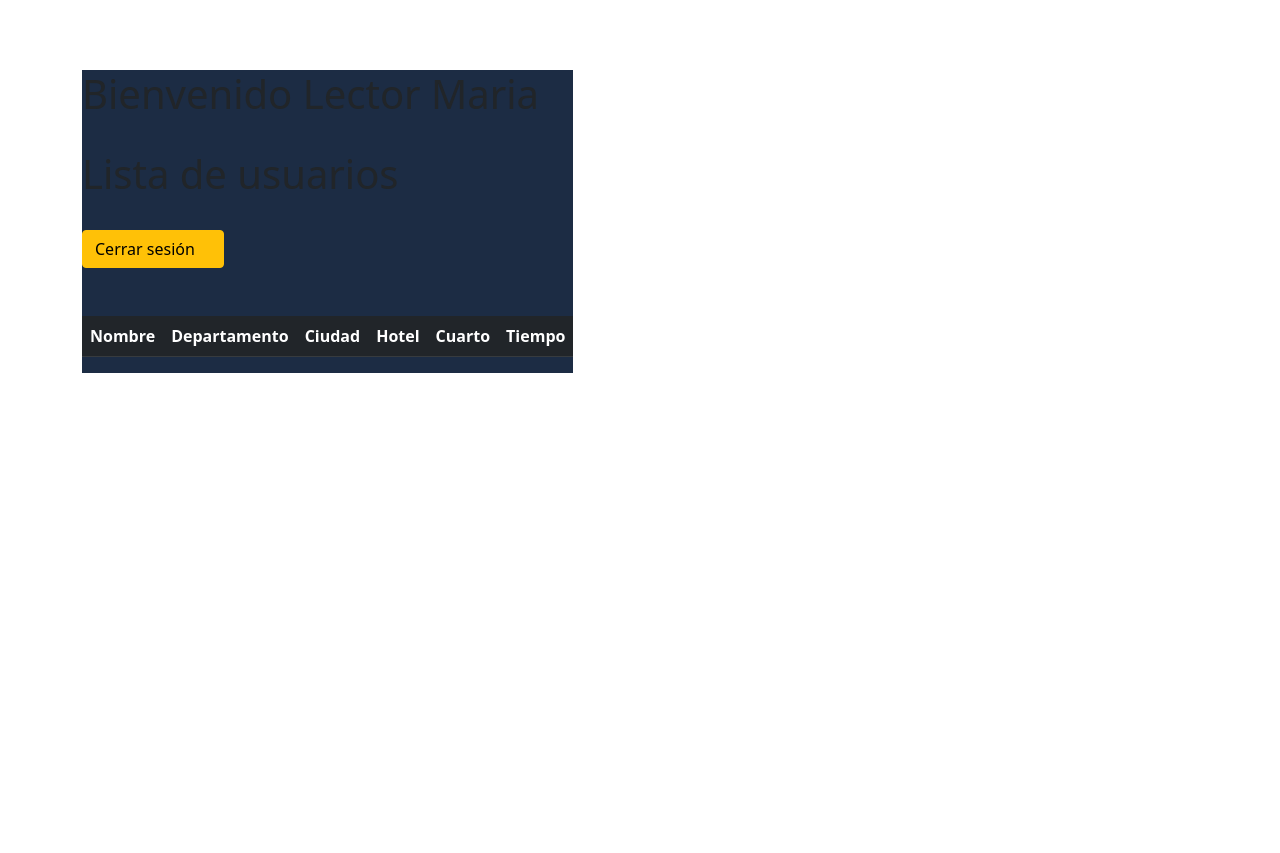
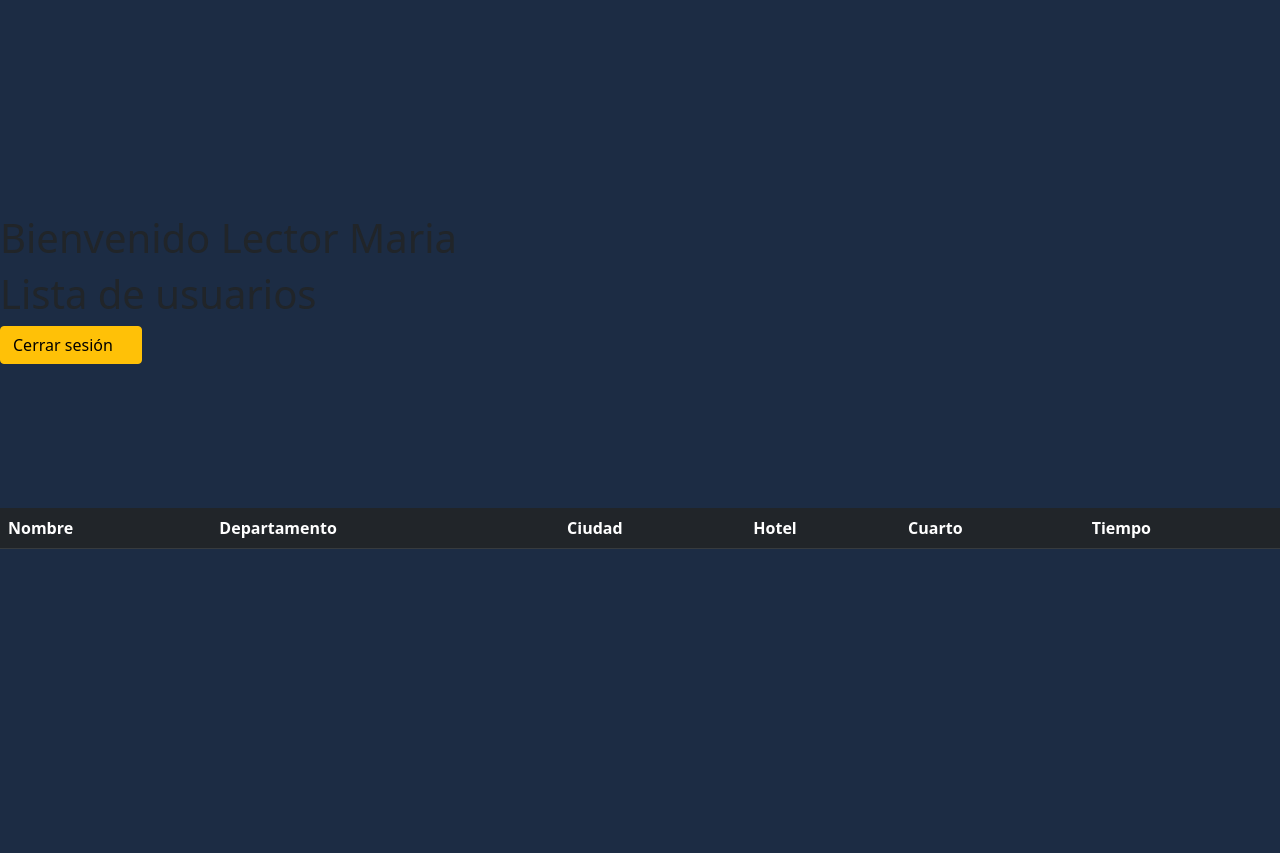
Before and after one commit to JhosepFranzQuintana/HOTEL-CRUD, a PHP site: page /views/lector.php in a window 1280 px wide. Before the commit the page ends 373 px from the top, so only its background shows below. Run offline with PHP 8.4, Linux system fonts and the light colour scheme; a user stored in the database is signed in; data that the repository does not hold is empty; some libraries are stand-ins or nearby versions; some web fonts are replaced.

Commit message:
cambios de cliente css

```diff
--- a/hoteles/css/styles.css
+++ b/hoteles/css/styles.css
@@ -5,6 +5,7 @@
 
 .body {
     background-color: #1C2C44;
+
 }
 
 
@@ -40,7 +41,7 @@
 
 .hero {
     display: flex;
-
+    flex-direction: column;
     justify-content: center;
 }
 
--- a/hoteles/views/lector.php
+++ b/hoteles/views/lector.php
@@ -25,7 +25,7 @@ $usuarios = $conn->query($sqlusuarios)
 ?>
 
 <!DOCTYPE html>
-<html lang="en">
+<html lang="es">
 
 <head>
     <meta charset="UTF-8">
@@ -39,38 +39,29 @@ $usuarios = $conn->query($sqlusuarios)
     <title>Usuarios</title>
 </head>
 
-<div class="container is-fluid">
+
+<body class="body">
+
+  	<section class="hero">
+        <div>
+            <div>
+                <h1>Bienvenido Lector <?php echo $_SESSION['nombre']; ?></h1>
+            </div>
+            <div>
+                <h1>Lista de usuarios</h1>
+            </div>
+        </div>
+
+        <div>
+            <a class="btn btn-warning" href="../includes/_sesion/cerrarSesion.php">Cerrar sesión
+              <i class="fa fa-power-off" aria-hidden="true"></i>
+            </a>
+        </div>
 
 
 
-
-<div class="body">
-  		<h1>Bienvenido Lector <?php echo $_SESSION['nombre']; ?></h1>
-      <br>
-		<h1>Lista de usuarios</h1>
-    <br>
-		<div>
-
-      <a class="btn btn-warning" href="../includes/_sesion/cerrarSesion.php">Cerrar sesión
-      <i class="fa fa-power-off" aria-hidden="true"></i>
-       </a>
-
-		</div>
-		<br>
-
-
-
-
-           <br>
-
-
-			</form>
-
-
-
+        <section>
               <table class="table table-striped table-dark " id= "table_id">
-
-
                     <thead>
                       <tr>
                         <th>Nombre</th>
@@ -79,7 +70,6 @@ $usuarios = $conn->query($sqlusuarios)
                         <th>Hotel</th>
                         <th>Cuarto</th>
                         <th>Tiempo</th>
-
                       </tr>
                     </thead>
                     <tbody>
@@ -91,18 +81,21 @@ $usuarios = $conn->query($sqlusuarios)
                                 <td><?= $row['id_hotel']; ?></td>
                                 <td><?= $row['id_cuarto']; ?></td>
                                 <td><?= $dir . $row['id_tiempo']; ?></td>
-
                             </tr>
                         <?php } ?>
                     </tbody>
+              </table>
+          </section>
+    </section>
+
+
+      <script src="https://code.jquery.com/jquery-3.6.0.min.js" integrity="sha256-/xUj+3OJU5yExlq6GSYGSHk7tPXikynS7ogEvDej/m4=" crossorigin="anonymous"></script>
+      <script type="text/javascript" charset="utf8" src="https://cdn.datatables.net/1.12.1/js/jquery.dataTables.js"></script>
+      <script src="../js/user.js"></script>
+</body>
 
 
 
-	</body>
-  </table>
-  <script src="https://code.jquery.com/jquery-3.6.0.min.js" integrity="sha256-/xUj+3OJU5yExlq6GSYGSHk7tPXikynS7ogEvDej/m4=" crossorigin="anonymous"></script>
-<script type="text/javascript" charset="utf8" src="https://cdn.datatables.net/1.12.1/js/jquery.dataTables.js"></script>
-<script src="../js/user.js"></script>
 
 
 </html>
```
Lines whose indentation alone changed are shown as unchanged.
